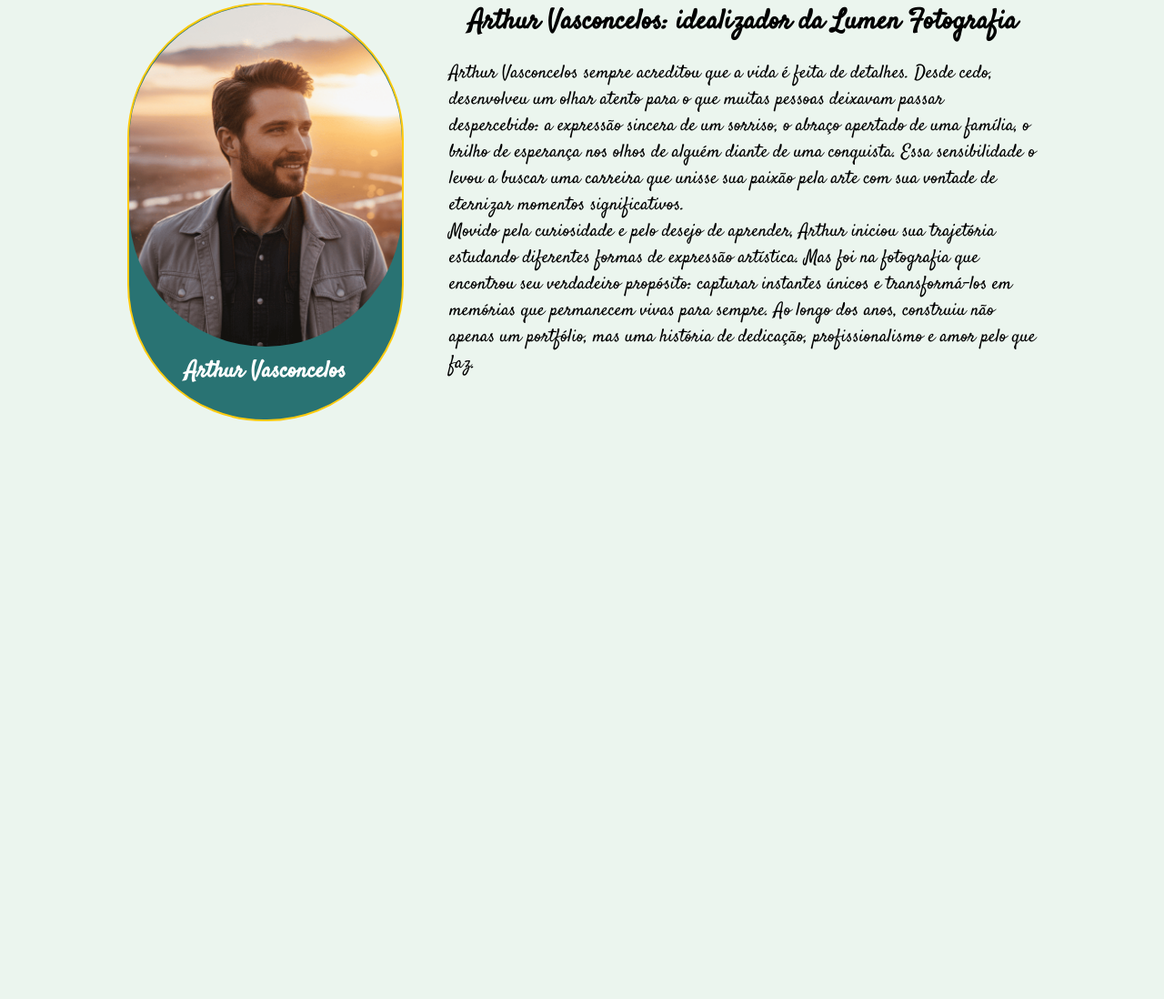
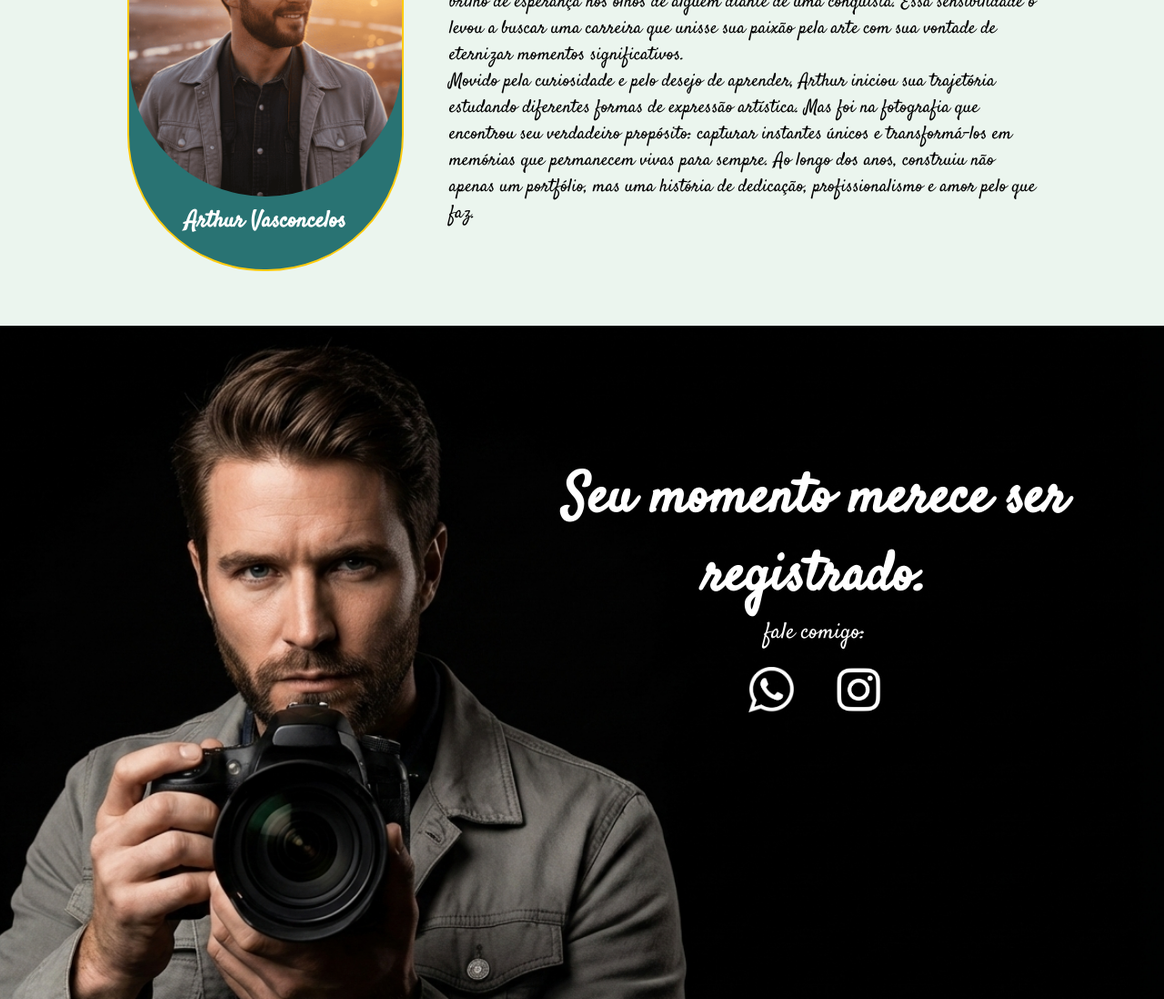
Before and after one commit to NathanEABev/Menu-Toggle, a plain HTML site: page documentos/index.html in a window 1280 px wide. Shown: the part 3437-4535 px from the top of the page at 91% size. Before the commit the page ends 3900 px from the top, so only its background shows below. Drawn offline with Linux system fonts and the light colour scheme.

Commit message:
termino da portabilidade para desktops, tablets, notes, e teves

```diff
--- a/documentos/index.html
+++ b/documentos/index.html
@@ -181,13 +181,28 @@
             </div>
         </section>
         <section id="sobre">
+            <!--Imagem do dono-->
             <div id="autor">
-                <img src="../imgs/arthur.png" alt="">
+                <img src="../imgs/arthur.png" alt="Arthur, dono da Lumen">
                 <h4>Arthur Vasconcelos</h4>
             </div>
+
+            <!--Texto descritivo-->
             <h2>Arthur Vasconcelos: idealizador da Lumen Fotografia</h2>
             <p>Arthur Vasconcelos sempre acreditou que a vida é feita de detalhes. Desde cedo, desenvolveu um olhar atento para o que muitas pessoas deixavam passar despercebido: a expressão sincera de um sorriso, o abraço apertado de uma família, o brilho de esperança nos olhos de alguém diante de uma conquista. Essa sensibilidade o levou a buscar uma carreira que unisse sua paixão pela arte com sua vontade de eternizar momentos significativos.</p>
             <p>Movido pela curiosidade e pelo desejo de aprender, Arthur iniciou sua trajetória estudando diferentes formas de expressão artística. Mas foi na fotografia que encontrou seu verdadeiro propósito: capturar instantes únicos e transformá-los em memórias que permanecem vivas para sempre. Ao longo dos anos, construiu não apenas um portfólio, mas uma história de dedicação, profissionalismo e amor pelo que faz.</p>
+        </section>
+        <!--divisão da imagem-->
+        <section id="contato">
+            <div id="contato-content">
+                <h1>Seu momento merece ser registrado.</h1>
+                <p>fale comigo:</p>
+                <!--icones de redes sociais-->
+                <div id="icos">
+                    <img src="../imgs/zap.png" alt="logo whatsapp">
+                    <img src="../imgs/insta.png" alt="logo instagram">
+                </div>
+            </div>
         </section>
     </main>
 
--- a/documentos/style.css
+++ b/documentos/style.css
@@ -167,11 +167,10 @@ h2 {
     grid-template-columns: repeat(auto-fit, minmax(500px, 1fr));
     max-width: 1200px;
     margin: 0 auto;
-    gap: 50px;
 }
 
 .servico {
-    width: 500px;
+    width: 470px;
     padding: 20px 10px;
     position: relative;
     margin: 0 auto;
@@ -256,6 +255,7 @@ h2 {
     margin: 30px auto 0;
     width: 80%;
     max-width: 1000px;
+    min-height: 460px;
 }
 
 #autor {
@@ -277,6 +277,30 @@ h2 {
 h4 {
     font-size: 25px;
     margin-bottom: 10px;
+}
+
+/*contato*/
+
+#contato {
+    margin-top: 60px;
+    width: 100%;
+    height: 740px;
+    background-image: url(../imgs/contato.png);
+    background-repeat: no-repeat;
+    background-size: cover;
+    display: flex;
+    position: absolute;
+    position: relative;
+    align-items: center;
+}
+
+#icos {
+    display: block;
+}
+
+#icos img {
+    width: 50px;
+    margin: 20px 20px;
 }
 
 /*responsividade*/
@@ -336,6 +360,28 @@ h4 {
     .card+.card {
         margin-top: 20px;
     }
+
+    #contato {
+        background-position: 40%;
+    }
+
+    #contato-content {
+        width: 420px;
+        position: absolute;
+        left: calc(70% - 210px);
+        top: 25%;
+        text-align: center;
+    }
+
+    #contato h1 {
+        color: white;
+        font-size: 40px;
+    }
+
+    #contato p {
+        color: white;
+        font-size: 25px;
+    }
 }
 
 @media screen and (min-width: 1050px) {
@@ -385,4 +431,26 @@ h4 {
         gap: 20px;
         padding: 0 75px;
     }
+
+    #contato {
+        background-position: 30%;
+    }
+
+    #contato-content {
+        width: 600px;
+        position: absolute;
+        left: calc(70% - 300px);
+        top: 20%;
+        text-align: center;
+    }
+
+    #contato h1 {
+        color: white;
+        font-size: 60px;
+    }
+
+    #contato p {
+        color: white;
+        font-size: 25px;
+    }
 }
```
Also changed, not shown: imgs/contato.png (added), imgs/insta.png (added), imgs/zap.png (added).
